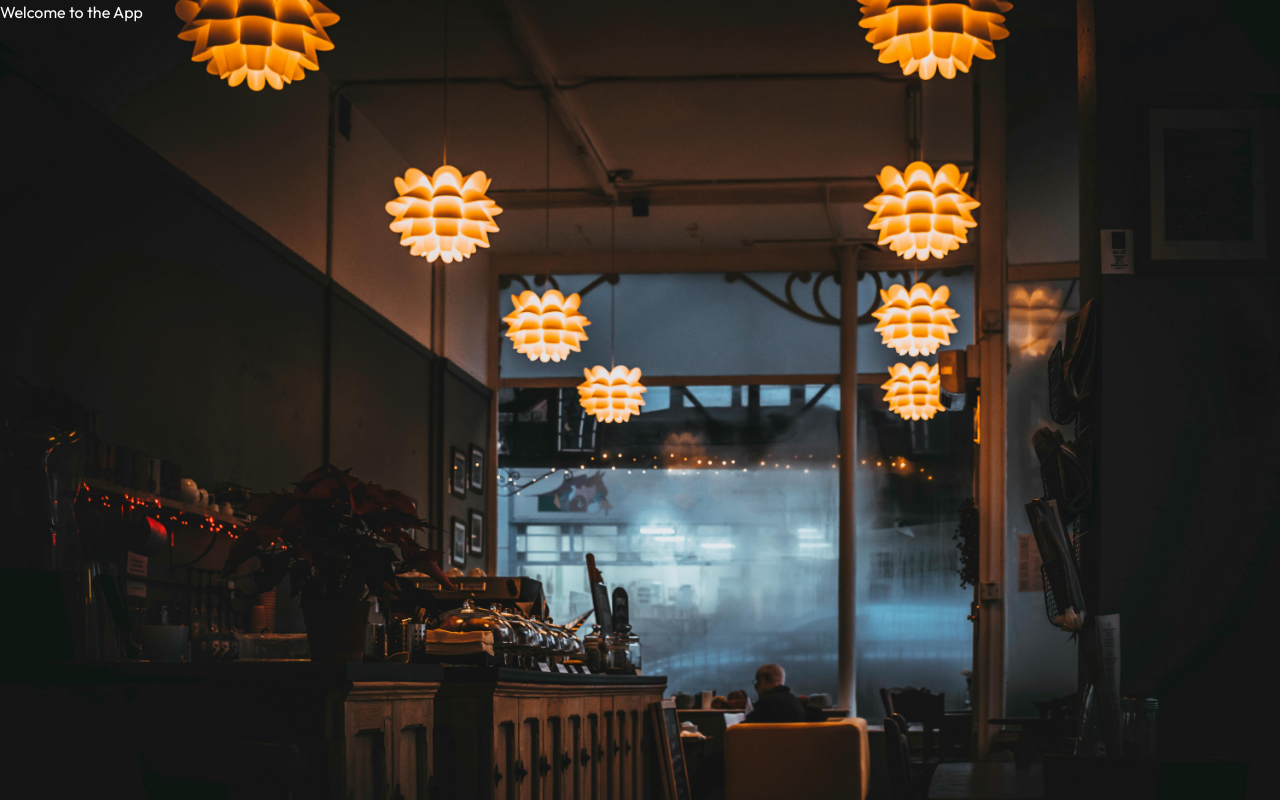
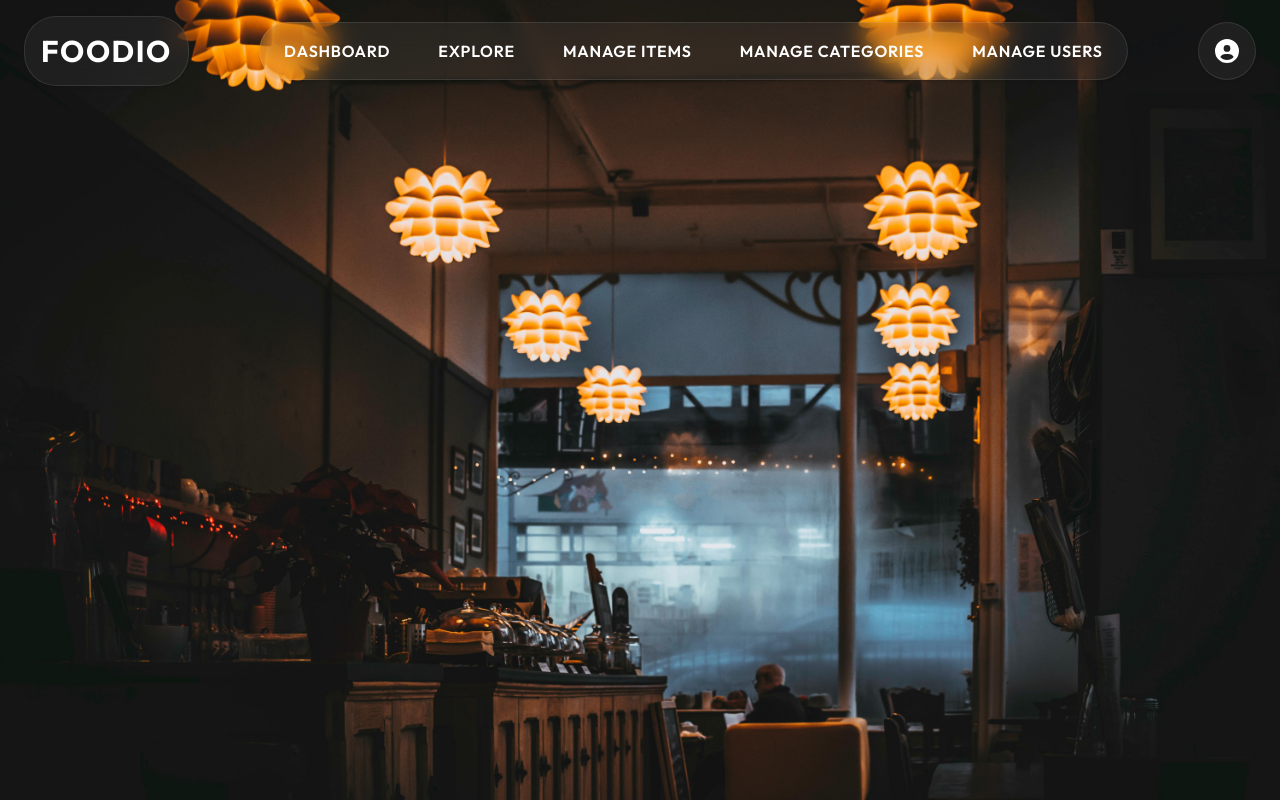
Before and after one commit to asjadahamed77/Foodio, a React (Vite) app in the folder frontend/: page / in a window 1280 px wide. Built offline with nearby package versions, Linux system fonts and the light colour scheme.

Commit message:
Completed Header Responsively

```diff
--- a/frontend/package.json
+++ b/frontend/package.json
@@ -14,9 +14,11 @@
     "axios": "^1.10.0",
     "bootstrap": "^5.3.7",
     "bootstrap-icons": "^1.13.1",
+    "framer-motion": "^12.23.3",
     "react": "^19.1.0",
     "react-dom": "^19.1.0",
     "react-hot-toast": "^2.5.2",
+    "react-icons": "^5.5.0",
     "react-router-dom": "^7.6.3",
     "tailwindcss": "^4.1.11"
   },
--- a/frontend/src/App.jsx
+++ b/frontend/src/App.jsx
@@ -1,3 +1,4 @@
+import Header from "./components/Header"
 
 
 function App() {
@@ -5,7 +6,7 @@ function App() {
 
   return (
     <>
-      <h1>Welcome to the App</h1>
+      <Header />
     </>
   )
 }
--- /dev/null
+++ b/frontend/src/components/Header.jsx
@@ -0,0 +1,89 @@
+import React, { useState } from "react";
+import { FaCircleUser } from "react-icons/fa6";
+import { RiMenu5Line } from "react-icons/ri";
+import { IoIosCloseCircle } from "react-icons/io";
+
+const NavLinks = [
+  { name: "Dashboard", link: "/" },
+  { name: "Explore", link: "/explore" },
+  { name: "Manage Items", link: "/manage-items" },
+  { name: "Manage Categories", link: "/manage-categories" },
+  { name: "Manage Users", link: "/manage-users" },
+];
+
+const Header = () => {
+  const [showMobileLinks, setShowMobileLinks] = useState(false);
+  const toggleMobileLinks = () => setShowMobileLinks(!showMobileLinks);
+
+  return (
+    <div className="py-4 px-6 flex flex-col relative z-50">
+      {/* Top Bar */}
+      <div className="flex justify-between items-center box-border">
+        {/* Logo */}
+        <div className="text-center backdrop-blur-md rounded-4xl p-4 bg-white/5 cursor-pointer border border-white/10 shadow-sm transition-all duration-300 hover:bg-white/10">
+          <h1 className="text-3xl font-bold tracking-wider uppercase">Foodio</h1>
+
+        </div>
+
+        {/* Desktop NavLinks */}
+        <ul className="hidden lg:flex backdrop-blur-md rounded-4xl py-2 px-2 bg-white/5 border border-white/10 shadow-sm space-x-4">
+          {NavLinks.map((link, index) => (
+            <li
+              key={index}
+              className="inline-flex px-4 py-2 text-xs xl:text-base font-semibold tracking-wider uppercase hover:bg-white/15 rounded-full transition-colors duration-300"
+            >
+              <a href={link.link}>{link.name}</a>
+            </li>
+          ))}
+        </ul>
+
+        {/* Mobile Menu Button */}
+        <div
+          onClick={toggleMobileLinks}
+          className="block lg:hidden backdrop-blur-md rounded-4xl p-4 bg-white/5 cursor-pointer border border-white/10 shadow-sm transition-all duration-300 hover:bg-white/10"
+        >
+          <RiMenu5Line className="text-2xl" />
+        </div>
+
+        {/* User Icon */}
+        <div className="backdrop-blur-md rounded-4xl p-4 bg-white/5 cursor-pointer border border-white/10 shadow-sm transition-all duration-300 hover:bg-white/10">
+          <FaCircleUser className="text-2xl" />
+        </div>
+      </div>
+
+      {/* Background Overlay when Mobile Nav is open */}
+      {showMobileLinks && (
+        <div
+          onClick={toggleMobileLinks}
+          className="fixed inset-0 z-30 bg-black/40 backdrop-blur-sm lg:hidden"
+        ></div>
+      )}
+
+      {/* Mobile Navigation Links */}
+      <ul
+        className={`fixed left-0 right-0 bottom-0 z-40
+        bg-white/5 backdrop-blur-md border border-white/10
+        shadow-md rounded-3xl p-6 text-center transition-transform duration-300 ease-linear
+        ${showMobileLinks ? "translate-y-0 m-6" : "translate-y-full"} lg:hidden`}
+      >
+        {/* Close Icon */}
+        <IoIosCloseCircle
+          className="text-3xl absolute top-4 right-4 text-white cursor-pointer"
+          onClick={toggleMobileLinks}
+        />
+
+        {/* Links */}
+        {NavLinks.map((link, index) => (
+          <li
+            key={index}
+            className="py-2 text-white font-semibold tracking-wider uppercase hover:bg-white/10 rounded-full transition-all duration-200"
+          >
+            <a href={link.link}>{link.name}</a>
+          </li>
+        ))}
+      </ul>
+    </div>
+  );
+};
+
+export default Header;
```
Also changed, not shown: 1 other file (tests, documents, lock files or other folders).
